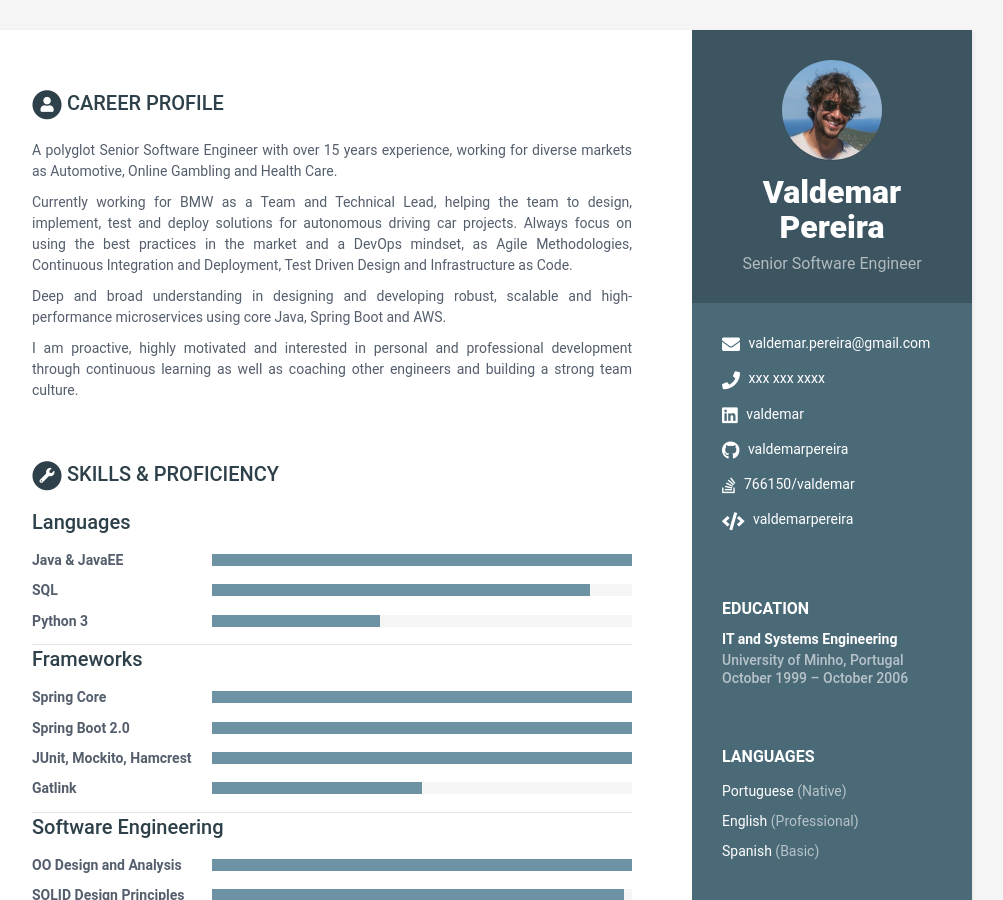
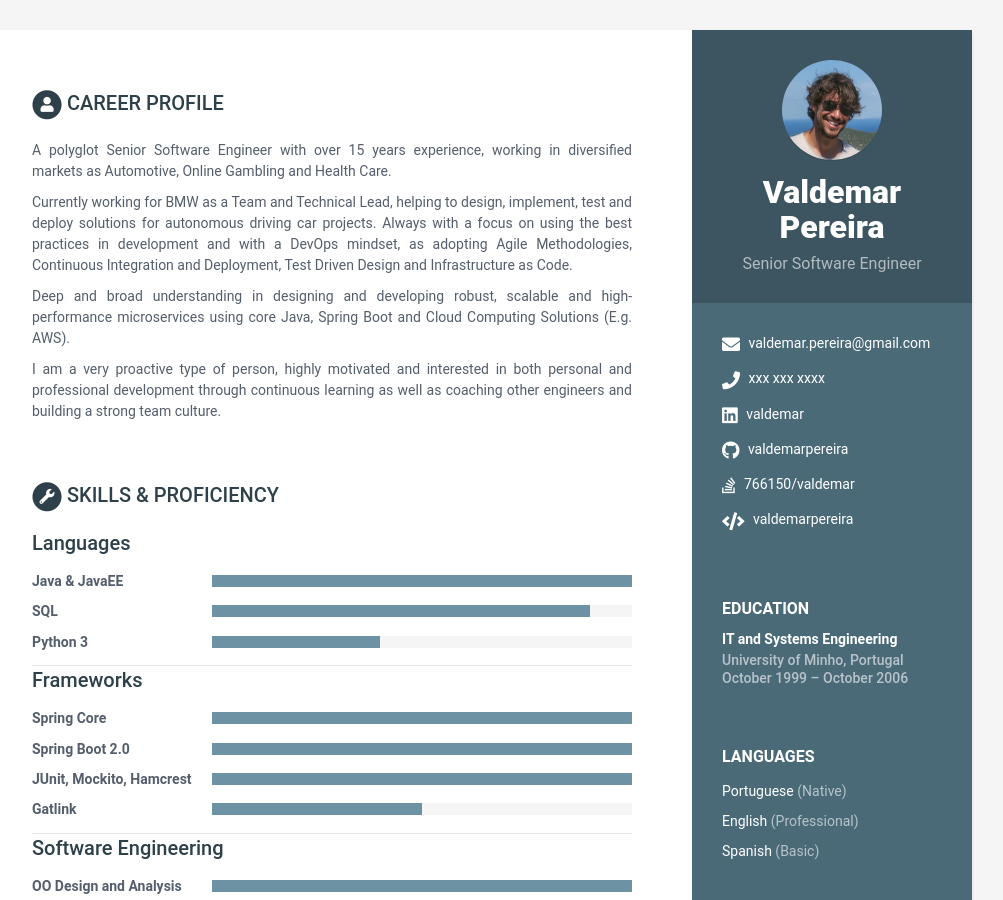
Before and after one commit to valdemarpereira/valdemarpereira.github.io, a Jekyll site: the page built from index.html, in a window 1280 px wide and 900 px high. Shown: the whole window, without its empty margins (168-1171 px from the left). Built offline with Jekyll 4.4.1, drawn with Linux system fonts in a browser that asks for light colours.

Commit message:
update my profile

```diff
--- a/_data/data.yml
+++ b/_data/data.yml
@@ -47,13 +47,14 @@ sidebar:
 career-profile:
     title: Career Profile
     summary: |
-      A polyglot Senior Software Engineer with over 15 years experience, working for diverse markets as Automotive, Online Gambling and Health Care.
+        A polyglot Senior Software Engineer with over 15 years experience, working  in diversified markets as Automotive, Online Gambling and Health Care.
 
-      Currently working for BMW as a Team and Technical Lead, helping the team to design, implement, test and deploy solutions for autonomous driving car projects. Always focus on using the best practices in the market and a DevOps mindset, as Agile Methodologies, Continuous Integration and Deployment, Test Driven Design and Infrastructure as Code.
+        Currently working for BMW as a Team and Technical Lead, helping to design, implement, test and deploy solutions for autonomous driving car projects. Always with a focus on using the best practices in development and with a DevOps mindset, as adopting Agile Methodologies, Continuous Integration and Deployment, Test Driven Design and Infrastructure as Code.
 
-      Deep and broad understanding in designing and developing robust, scalable and high-performance microservices using core Java, Spring Boot and AWS.
+        Deep and broad understanding in designing and developing robust, scalable and high-performance microservices using core Java, Spring Boot and Cloud Computing Solutions (E.g. AWS).
 
-      I am proactive, highly motivated and interested in personal and professional development through continuous learning as well as coaching other engineers and building a strong team culture.
+        I am a very proactive type of person, highly motivated and interested in both personal and professional development through continuous learning as well as coaching other engineers and building a strong team culture.
+
 
 education:
     - degree: IT and Systems Engineering
```
